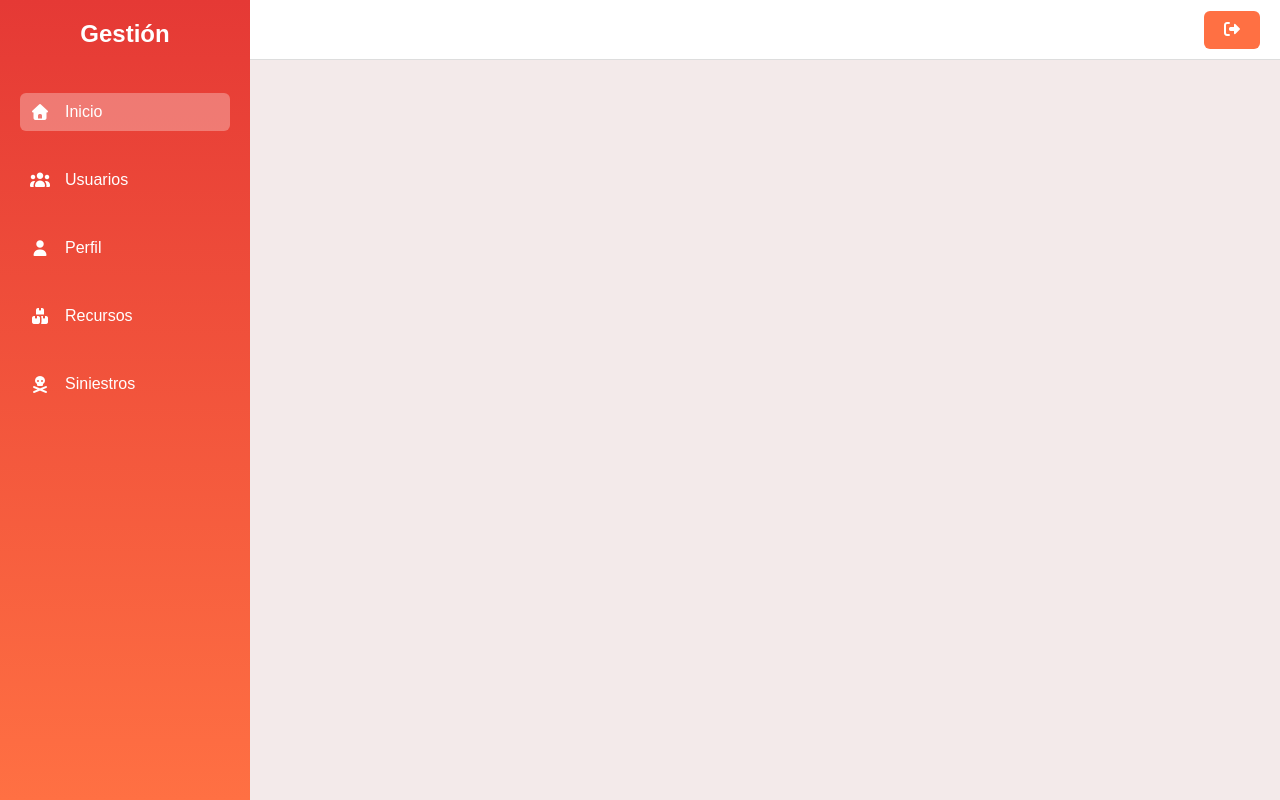
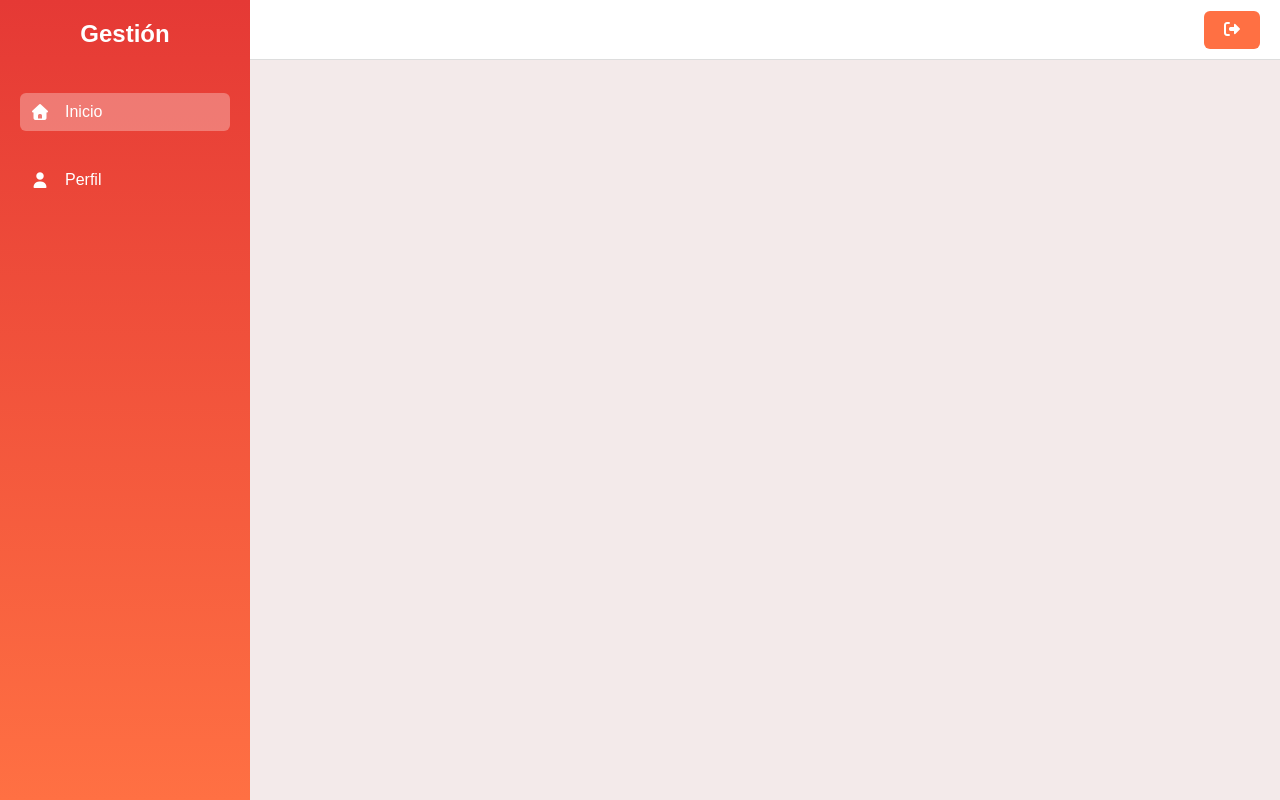
Before and after one commit to chioooo/mano-amiga-vue, a Vue app: page /app in a window 1280 px wide. Built offline with nearby package versions, Linux system fonts and the light colour scheme; sample sign-in values are in the browser's storage.

Commit message:
distinguir entre usurio admin y voluntario

```diff
--- a/src/components/LoginPage.vue
+++ b/src/components/LoginPage.vue
@@ -22,6 +22,7 @@ const login = async () => {
     if (response.data.status === 'success') {
       document.body.className = 'main-page'
       localStorage.setItem('user', JSON.stringify(response.data.user))
+      console.log(response.data.user)
       router.push('/app')
     } else {
       error.value = response.data.message || 'Credenciales incorrectas'
--- a/src/components/MainLayout.vue
+++ b/src/components/MainLayout.vue
@@ -1,11 +1,20 @@
 <script setup>
-import { onMounted } from 'vue'
+import { ref, onMounted } from 'vue'
 import { useRouter } from 'vue-router'
 
 const router = useRouter()
+const user = ref(null)
+const isAdmin = ref(false)
 
 onMounted(() => {
   document.body.className = 'main-page'
+  const storedUser = JSON.parse(localStorage.getItem('user'))
+  if (storedUser) {
+    user.value = storedUser
+    isAdmin.value = storedUser.is_admin === 1
+  } else {
+    router.push('/login')
+  }
 })
 
 const logout = () => {
@@ -19,19 +28,20 @@ const logout = () => {
   <div id="main-page">
     <aside class="sidebar">
       <h2>Gestión</h2>
+
       <router-link to="/app" exact-active-class="active">
         <i class="fas fa-home"></i>Inicio
       </router-link>
-      <router-link to="/app/usuarios" exact-active-class="active">
+      <router-link v-if="isAdmin" to="/app/usuarios" exact-active-class="active">
         <i class="fas fa-users"></i>Usuarios
       </router-link>
       <router-link to="/app/perfil" exact-active-class="active">
         <i class="fas fa-user"></i>Perfil
       </router-link>
-      <router-link to="/app/recursos" exact-active-class="active">
+      <router-link v-if="isAdmin" to="/app/recursos" exact-active-class="active">
         <i class="fas fa-boxes"></i>Recursos
       </router-link>
-      <router-link to="/app/siniestros" exact-active-class="active">
+      <router-link v-if="isAdmin" to="/app/siniestros" exact-active-class="active">
         <i class="fa-solid fa-skull-crossbones"></i>Siniestros
       </router-link>
     </aside>
```
